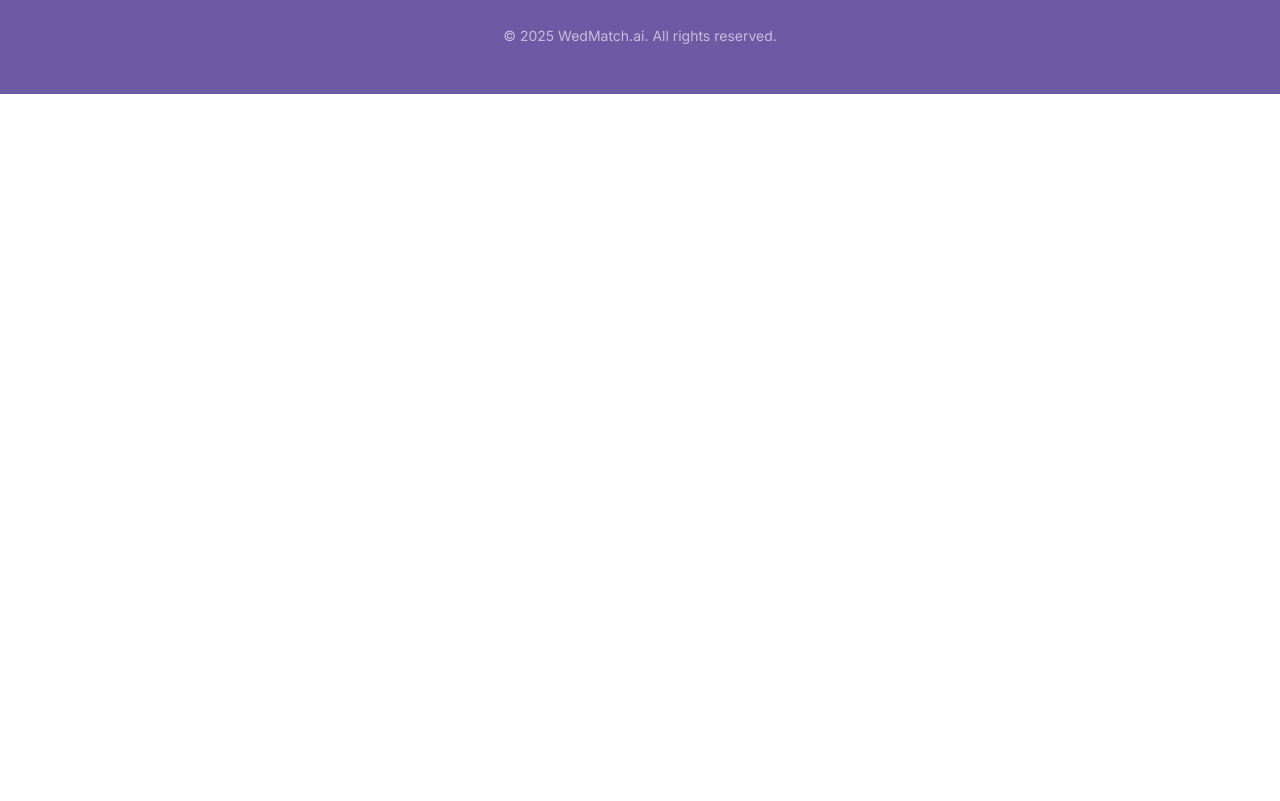
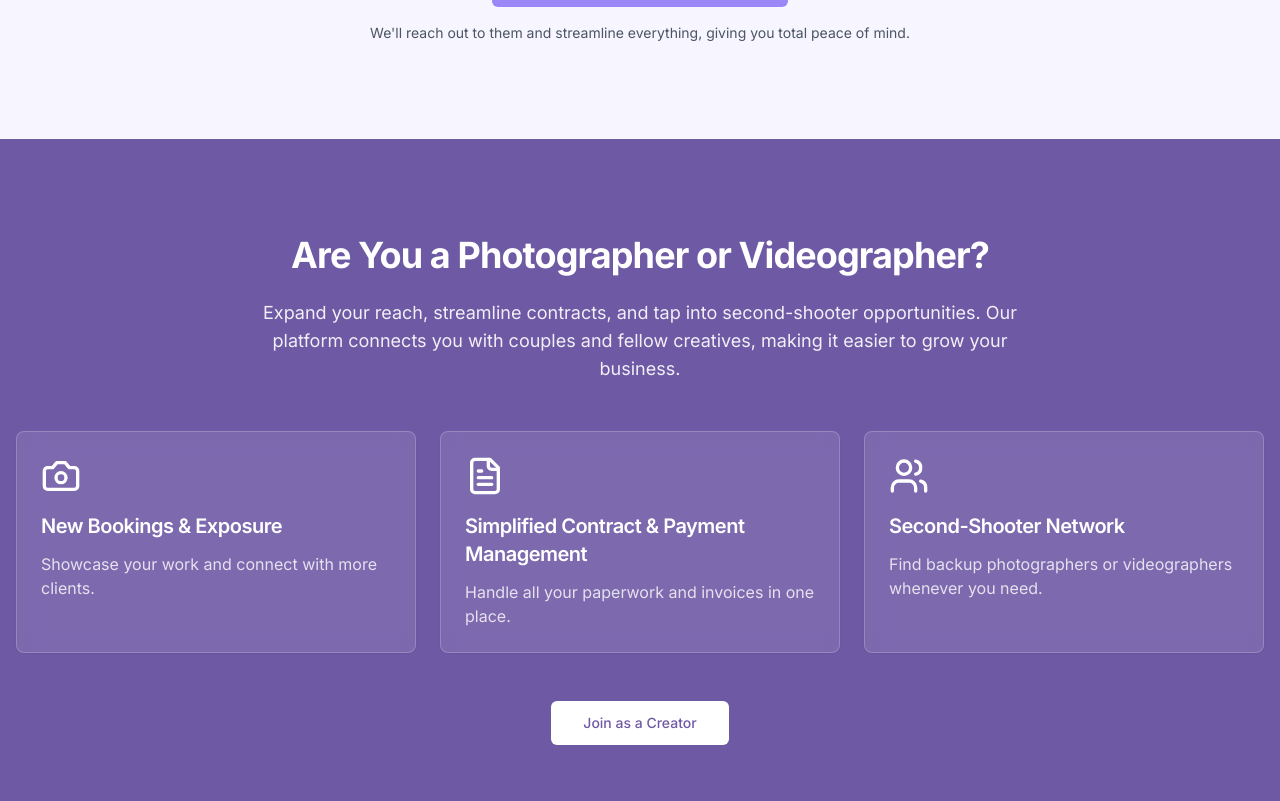
Before and after one commit to hakan-canada/wedmatch-ai-solution, a React (Vite) app: page / in a window 1280 px wide. Shown: the part 6799-7600 px from the top of the page. Before the commit the page ends 6893 px from the top, so only its background shows below. Built offline with nearby package versions, Linux system fonts and the light colour scheme.

Commit message:
Add photographer/videographer section
Adds a new section to the website targeting photographers and videographers, highlighting key benefits such as increased bookings, simplified contract management, and access to a second-shooter network.

```diff
--- /dev/null
+++ b/src/components/sections/CreatorSection.tsx
@@ -0,0 +1,60 @@
+
+import { Camera, FileText, Users } from "lucide-react";
+import { Button } from "../ui/button";
+import { Card } from "../ui/card";
+
+export const CreatorSection = () => {
+  const benefits = [
+    {
+      icon: Camera,
+      title: "New Bookings & Exposure",
+      description: "Showcase your work and connect with more clients."
+    },
+    {
+      icon: FileText,
+      title: "Simplified Contract & Payment Management",
+      description: "Handle all your paperwork and invoices in one place."
+    },
+    {
+      icon: Users,
+      title: "Second-Shooter Network",
+      description: "Find backup photographers or videographers whenever you need."
+    }
+  ];
+
+  return (
+    <section className="section-padding bg-accent text-white">
+      <div className="container mx-auto px-4">
+        <div className="max-w-3xl mx-auto text-center mb-12">
+          <h2 className="text-3xl md:text-4xl font-bold mb-6">
+            Are You a Photographer or Videographer?
+          </h2>
+          <p className="text-lg text-white/90">
+            Expand your reach, streamline contracts, and tap into second-shooter opportunities. Our platform connects you with couples and fellow creatives, making it easier to grow your business.
+          </p>
+        </div>
+
+        <div className="grid md:grid-cols-3 gap-6 mb-12">
+          {benefits.map((benefit, index) => (
+            <Card key={index} className="p-6 hover:shadow-lg transition-shadow bg-white/10 backdrop-blur border-white/20">
+              <benefit.icon className="w-10 h-10 text-white mb-4" />
+              <h3 className="text-xl font-semibold mb-3 text-white">{benefit.title}</h3>
+              <p className="text-white/80">{benefit.description}</p>
+            </Card>
+          ))}
+        </div>
+
+        <div className="text-center">
+          <Button
+            size="lg"
+            variant="secondary"
+            onClick={() => window.location.href = '/creator-signup'}
+            className="bg-white text-accent hover:bg-white/90"
+          >
+            Join as a Creator
+          </Button>
+        </div>
+      </div>
+    </section>
+  );
+};
--- a/src/pages/Index.tsx
+++ b/src/pages/Index.tsx
@@ -8,6 +8,8 @@ import { Testimonials } from "@/components/sections/Testimonials";
 import { FinalCTA } from "@/components/sections/FinalCTA";
 import { TopBanner } from "@/components/sections/TopBanner";
 import { Footer } from "@/components/sections/Footer";
+import { SecureBooking } from "@/components/sections/SecureBooking";
+import { CreatorSection } from "@/components/sections/CreatorSection";
 
 const Index = () => {
   return (
@@ -19,6 +21,8 @@ const Index = () => {
       <StyleGallery />
       <HowItWorks />
       <Testimonials />
+      <SecureBooking />
+      <CreatorSection />
       <FinalCTA />
       <Footer />
     </div>
```
